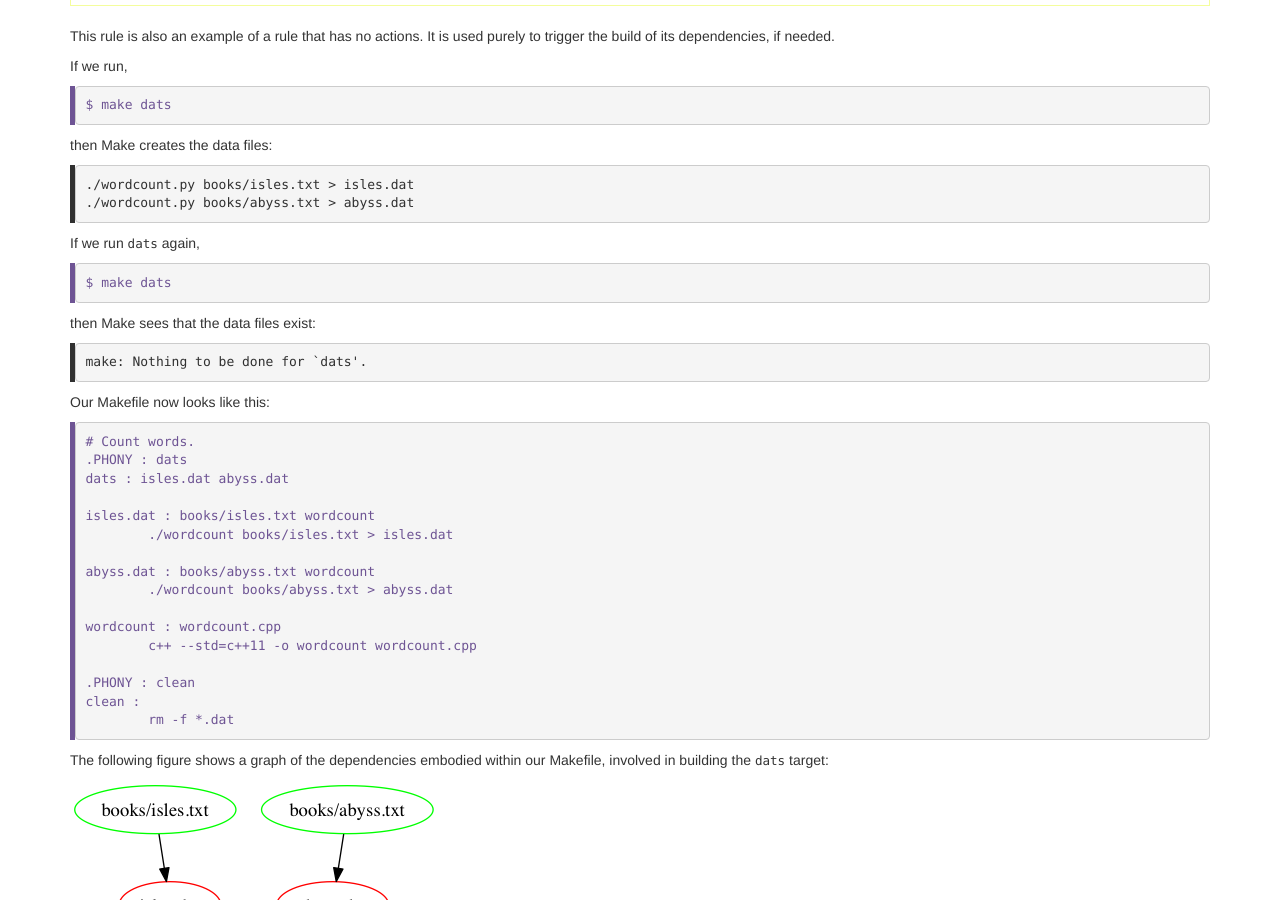
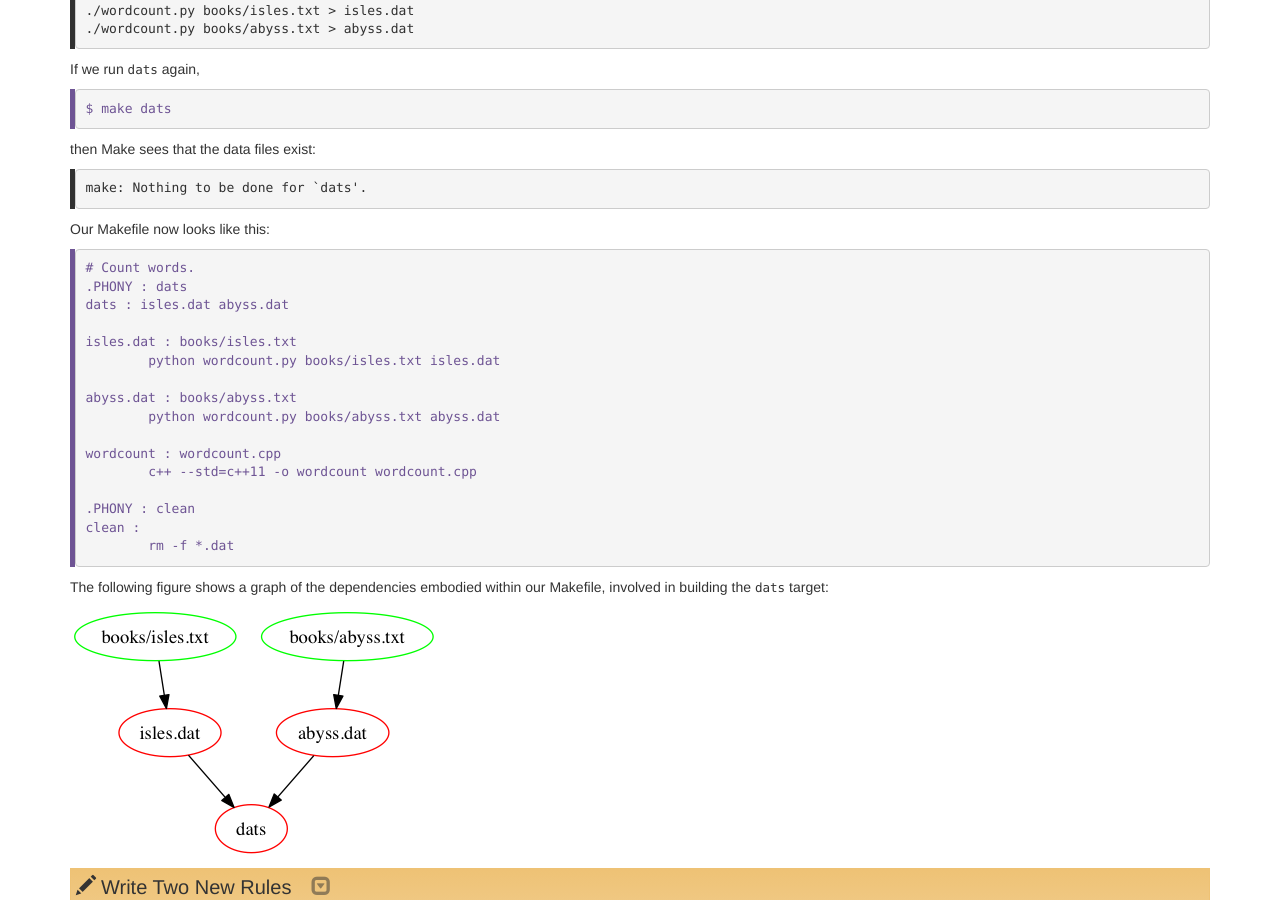
Before and after one commit to ornl-ssd/cpp-make-intro, a Jekyll site: the page built from _episodes/02-makefiles.md, in a window 1280 px wide and 900 px high, scrolled down 4391 px. Built offline with Jekyll 4.4.1, drawn with Linux system fonts in a browser that asks for light colours; some of the changed text lies outside the part shown.

Commit message:
Revert "Add trans dep."
This reverts commit 4ff307e72c2c3d14b04c5018420cbe6874f1dcb7.

```diff
--- a/_episodes/02-makefiles.md
+++ b/_episodes/02-makefiles.md
@@ -271,19 +271,6 @@
 ~~~
 {: .output}
 
-Note that there is a transitive dependency here, since we would like to recreate
-the data files if the `wordcount` program has changed. We can account for this by
-adding `wordcount` to each of the rules for generating the data files.
-
-~~~
-isles.dat : books/isles.txt wordcount
-        ./wordcount books/isles.txt > isles.dat
-
-abyss.dat : books/abyss.txt wordcount
-        ./wordcount books/abyss.txt > abyss.dat
-~~~
-{: .make}
-
 We may want to remove all our data files so we can explicitly recreate
 them all. We can introduce a new target, and associated rule, to do
 this. We will call it `clean`, as this is a common name for rules that
@@ -428,11 +415,11 @@
 .PHONY : dats
 dats : isles.dat abyss.dat
 
-isles.dat : books/isles.txt wordcount
-        ./wordcount books/isles.txt > isles.dat
+isles.dat : books/isles.txt
+        python wordcount.py books/isles.txt isles.dat
 
-abyss.dat : books/abyss.txt wordcount
-        ./wordcount books/abyss.txt > abyss.dat
+abyss.dat : books/abyss.txt
+        python wordcount.py books/abyss.txt abyss.dat
 
 wordcount : wordcount.cpp
         c++ --std=c++11 -o wordcount wordcount.cpp
```
